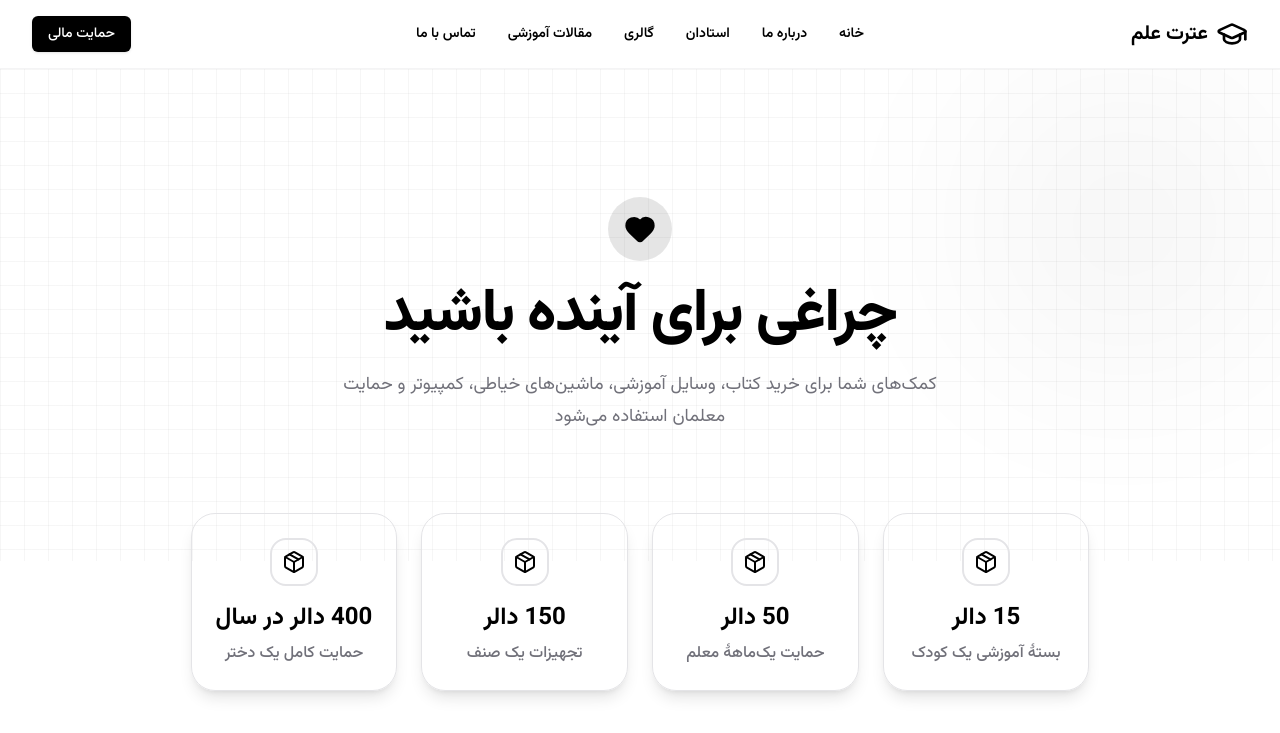
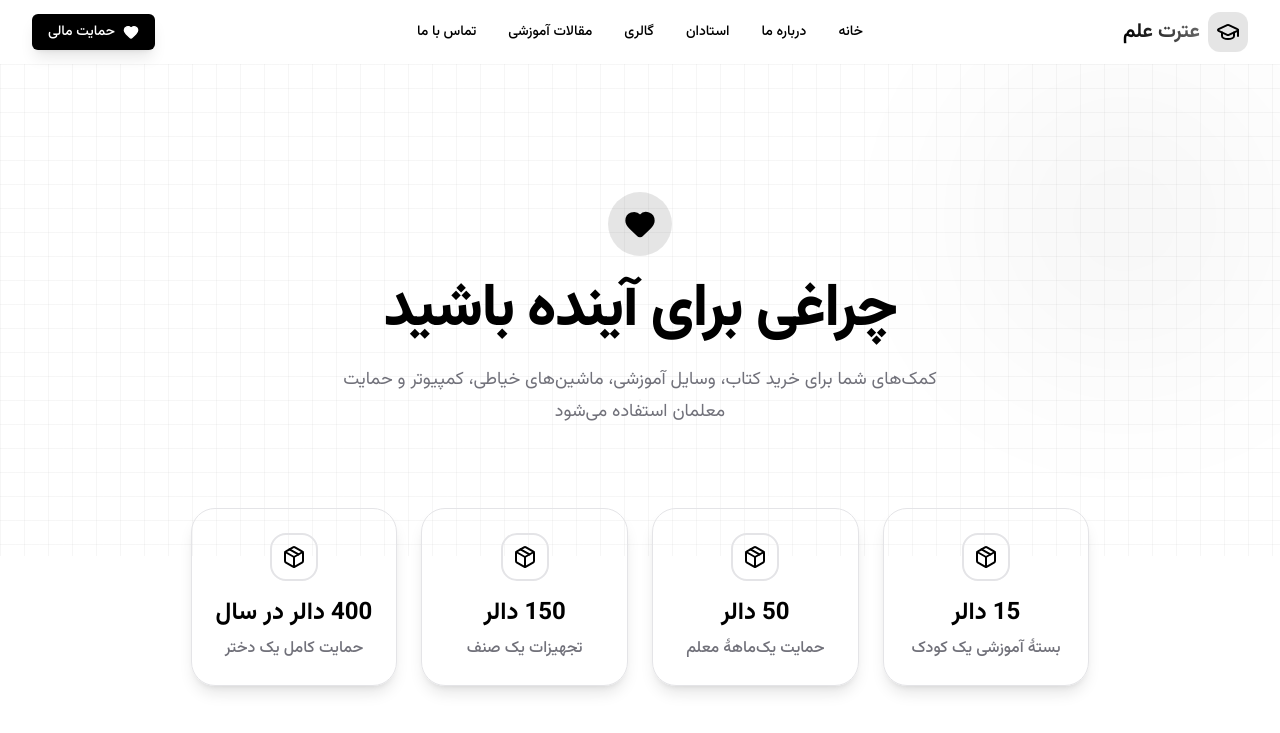
Before and after one commit to sheen-afghanistan/etrat, a Next.js app: page /donation in a window 1280 px wide. Shown: the top 733 px of the page. Built offline with nearby package versions, Linux system fonts and the light colour scheme.

Commit message:
update reponsev and header fix

```diff
--- a/src/components/layout/Header.jsx
+++ b/src/components/layout/Header.jsx
@@ -1,64 +1,126 @@
 "use client";
 
-import { useState } from "react";
+import { useState, useEffect } from "react";
 import Link from "next/link";
-import { Menu, X, GraduationCap, Phone, MapPin } from "lucide-react";
+import { usePathname } from "next/navigation";
+import {
+    Menu,
+    X,
+    GraduationCap,
+    Phone,
+    MapPin,
+    Home,
+    Info,
+    Users,
+    Image as ImageIcon,
+    BookOpen,
+    Heart
+} from "lucide-react";
 import { Button } from "@/components/ui/button";
 import { motion, AnimatePresence } from "framer-motion";
+import { cn } from "@/lib/utils";
 
 const navigation = [
-    { name: "خانه", href: "/" },
-    { name: "درباره ما", href: "/about" },
-    { name: "استادان", href: "/teachers" },
-    { name: "گالری", href: "/gallery" },
-    { name: "مقالات آموزشی", href: "/blog" },
-    { name: "تماس با ما", href: "/contact" },
+    { name: "خانه", href: "/", icon: Home },
+    { name: "درباره ما", href: "/about", icon: Info },
+    { name: "استادان", href: "/teachers", icon: Users },
+    { name: "گالری", href: "/gallery", icon: ImageIcon },
+    { name: "مقالات آموزشی", href: "/blog", icon: BookOpen },
+    { name: "تماس با ما", href: "/contact", icon: Phone },
 ];
 
 export function Header() {
     const [mobileMenuOpen, setMobileMenuOpen] = useState(false);
+    const [scrolled, setScrolled] = useState(false);
+    const pathname = usePathname();
+
+    useEffect(() => {
+        const handleScroll = () => {
+            setScrolled(window.scrollY > 20);
+        };
+        window.addEventListener("scroll", handleScroll);
+        return () => window.removeEventListener("scroll", handleScroll);
+    }, []);
+
+    // Prevent body scroll when mobile menu is open
+    useEffect(() => {
+        if (mobileMenuOpen) {
+            document.body.style.overflow = 'hidden';
+        } else {
+            document.body.style.overflow = 'unset';
+        }
+        return () => { document.body.style.overflow = 'unset'; };
+    }, [mobileMenuOpen]);
+
+    if (pathname?.startsWith("/admin")) {
+        return null;
+    }
 
     return (
-        <header className="sticky top-0 z-50 w-full border-b border-border/40 bg-background/95 backdrop-blur supports-[backdrop-filter]:bg-background/60">
+        <>
+            <header
+                className={cn(
+                    "sticky top-0 z-[999] w-full transition-all duration-300",
+                    scrolled
+                        ? "border-b border-border/40 bg-background/95 backdrop-blur supports-[backdrop-filter]:bg-background/60 shadow-sm"
+                        : "bg-transparent border-transparent"
+                )}
+            >
                 <nav
-                className="mx-auto flex max-w-7xl items-center justify-between p-4 lg:px-8"
+                    className="mx-auto flex h-16 max-w-7xl items-center justify-between p-4 lg:px-8"
                     aria-label="Global"
                 >
+                    {/* Logo */}
                     <div className="flex lg:flex-1">
-                    <Link href="/" className="-m-1.5 p-1.5 flex items-center gap-2">
-                        <span className="sr-only">مرکز آموزشی عترت علم</span>
-                        <GraduationCap className="h-8 w-8" />
-                        <span className="text-xl font-bold">عترت علم</span>
+                        <Link href="/" className="-m-1.5 p-1.5 flex items-center gap-2 group">
+                            <div className="relative flex items-center justify-center w-10 h-10 rounded-xl bg-primary/10 text-primary group-hover:bg-primary group-hover:text-primary-foreground transition-colors duration-300">
+                                <GraduationCap className="h-6 w-6" />
+                            </div>
+                            <span className="text-xl font-bold bg-clip-text text-transparent bg-gradient-to-r from-primary to-primary/60">
+                                عترت علم
+                            </span>
                         </Link>
                     </div>
+
+                    {/* Mobile Toggle */}
                     <div className="flex lg:hidden">
                         <button
                             type="button"
-                        className="-m-2.5 inline-flex items-center justify-center rounded-md p-2.5 text-muted-foreground"
+                            className="-m-2.5 inline-flex items-center justify-center rounded-md p-2.5 text-muted-foreground hover:text-foreground transition-colors"
                             onClick={() => setMobileMenuOpen(true)}
                         >
                             <span className="sr-only">باز کردن منو</span>
                             <Menu className="h-6 w-6" aria-hidden="true" />
                         </button>
                     </div>
+
+                    {/* Desktop Nav */}
                     <div className="hidden lg:flex lg:gap-x-8">
                         {navigation.map((item) => (
                             <Link
                                 key={item.name}
                                 href={item.href}
-                            className="text-sm font-semibold leading-6 text-foreground hover:text-primary/80 transition-colors"
+                                className="relative text-sm font-medium leading-6 text-foreground/80 hover:text-primary transition-colors group py-2"
                             >
                                 {item.name}
+                                <span className="absolute inset-x-0 -bottom-0.5 h-0.5 bg-primary origin-right scale-x-0 transition-transform group-hover:scale-x-100" />
                             </Link>
                         ))}
                     </div>
+
+                    {/* Desktop Action */}
                     <div className="hidden lg:flex lg:flex-1 lg:justify-end">
-                    <Button asChild variant="default">
-                        <Link href="/donation">حمایت مالی</Link>
+                        <Button asChild className="gap-2 shadow-lg hover:shadow-primary/20 transition-all duration-300">
+                            <Link href="/donation">
+                                <Heart className="w-4 h-4 fill-current" />
+                                حمایت مالی
+                            </Link>
                         </Button>
                     </div>
                 </nav>
+            </header>
 
+            {/* Mobile Menu */}
             <AnimatePresence>
                 {mobileMenuOpen && (
                     <>
@@ -67,65 +129,73 @@ export function Header() {
                             animate={{ opacity: 1 }}
                             exit={{ opacity: 0 }}
                             onClick={() => setMobileMenuOpen(false)}
-                            className="fixed inset-0 z-[100] bg-black/60 backdrop-blur-sm lg:hidden"
+                            className="fixed inset-0 z-[1000] bg-black/60 backdrop-blur-sm lg:hidden"
                         />
                         <motion.div
                             initial={{ x: "100%" }}
                             animate={{ x: 0 }}
                             exit={{ x: "100%" }}
                             transition={{ type: "spring", damping: 25, stiffness: 200 }}
-                            className="fixed inset-y-0 right-0 z-[100] w-[80%] max-w-sm border-l border-border bg-background shadow-xl lg:hidden"
+                            className="fixed inset-y-0 right-0 z-[1000] w-full max-w-sm border-l border-border bg-background/95 backdrop-blur-xl shadow-2xl lg:hidden"
                         >
                             <div className="flex h-full flex-col">
-                                <div className="flex items-center justify-between border-b px-4 py-4">
+                                <div className="flex items-center justify-between border-b border-border/50 px-6 py-4">
                                     <Link
                                         href="/"
                                         className="-m-1.5 p-1.5 flex items-center gap-2"
                                         onClick={() => setMobileMenuOpen(false)}
                                     >
-                                        <GraduationCap className="h-8 w-8 text-primary" />
-                                        <span className="text-xl font-bold">عترت علم</span>
+                                        <div className="flex items-center justify-center w-8 h-8 rounded-lg bg-primary/10 text-primary">
+                                            <GraduationCap className="h-5 w-5" />
+                                        </div>
+                                        <span className="text-lg font-bold">عترت علم</span>
                                     </Link>
                                     <button
                                         type="button"
-                                        className="-m-2.5 rounded-md p-2.5 text-muted-foreground hover:text-foreground transition-colors"
+                                        className="-m-2.5 rounded-full p-2.5 text-muted-foreground hover:bg-accent hover:text-foreground transition-all"
                                         onClick={() => setMobileMenuOpen(false)}
                                     >
                                         <span className="sr-only">بستن منو</span>
-                                        <X className="h-6 w-6" aria-hidden="true" />
+                                        <X className="h-5 w-5" aria-hidden="true" />
                                     </button>
                                 </div>
 
-                                <div className="flex-1 overflow-y-auto px-4 py-6">
-                                    <div className="flex flex-col space-y-2">
+                                <div className="flex-1 overflow-y-auto px-6 py-6">
+                                    <div className="flex flex-col space-y-1">
                                         {navigation.map((item) => (
                                             <Link
                                                 key={item.name}
                                                 href={item.href}
-                                                className="block rounded-md px-3 py-2 text-base font-medium text-foreground hover:bg-accent hover:text-accent-foreground transition-colors"
+                                                className="group flex items-center gap-3 rounded-lg px-3 py-3 text-base font-medium text-foreground hover:bg-primary/5 hover:text-primary transition-all duration-200"
                                                 onClick={() => setMobileMenuOpen(false)}
                                             >
+                                                <item.icon className="h-5 w-5 text-muted-foreground group-hover:text-primary transition-colors" />
                                                 {item.name}
                                             </Link>
                                         ))}
                                     </div>
 
-                                    <div className="mt-8 space-y-4 border-t pt-6">
-                                        <Button asChild className="w-full">
+                                    <div className="mt-8 space-y-6 border-t border-border/50 pt-6">
+                                        <Button asChild className="w-full h-11 gap-2 text-base shadow-md">
                                             <Link href="/donation" onClick={() => setMobileMenuOpen(false)}>
+                                                <Heart className="w-5 h-5 fill-current" />
                                                 حمایت مالی
                                             </Link>
                                         </Button>
 
-                                        <div className="space-y-4 pt-4">
-                                            <h4 className="text-sm font-medium text-muted-foreground">تماس با ما</h4>
-                                            <div className="flex items-center gap-3 text-sm text-foreground/80">
+                                        <div className="space-y-4 rounded-xl bg-accent/50 p-4">
+                                            <h4 className="text-sm font-medium text-foreground">تماس با ما</h4>
+                                            <div className="flex items-center gap-3 text-sm text-muted-foreground">
+                                                <div className="flex h-8 w-8 items-center justify-center rounded-full bg-primary/10 text-primary">
                                                     <Phone className="h-4 w-4" />
-                                                <span dir="ltr">+93 78 888 8888</span>
                                                 </div>
-                                            <div className="flex items-center gap-3 text-sm text-foreground/80">
+                                                <span dir="ltr" className="font-medium">+93 78 888 8888</span>
+                                            </div>
+                                            <div className="flex items-center gap-3 text-sm text-muted-foreground">
+                                                <div className="flex h-8 w-8 items-center justify-center rounded-full bg-primary/10 text-primary">
                                                     <MapPin className="h-4 w-4" />
-                                                <span>کابل، افغانستان</span>
+                                                </div>
+                                                <span className="font-medium">کابل، افغانستان</span>
                                             </div>
                                         </div>
                                     </div>
@@ -135,6 +205,6 @@ export function Header() {
                     </>
                 )}
             </AnimatePresence>
-        </header>
+        </>
     );
 }
```
Also changed, not shown: src/app/donation/page.jsx (+7 -7 lines), src/components/layout/Footer.jsx (+9 -0 lines). Lines whose indentation alone changed are shown as unchanged.
